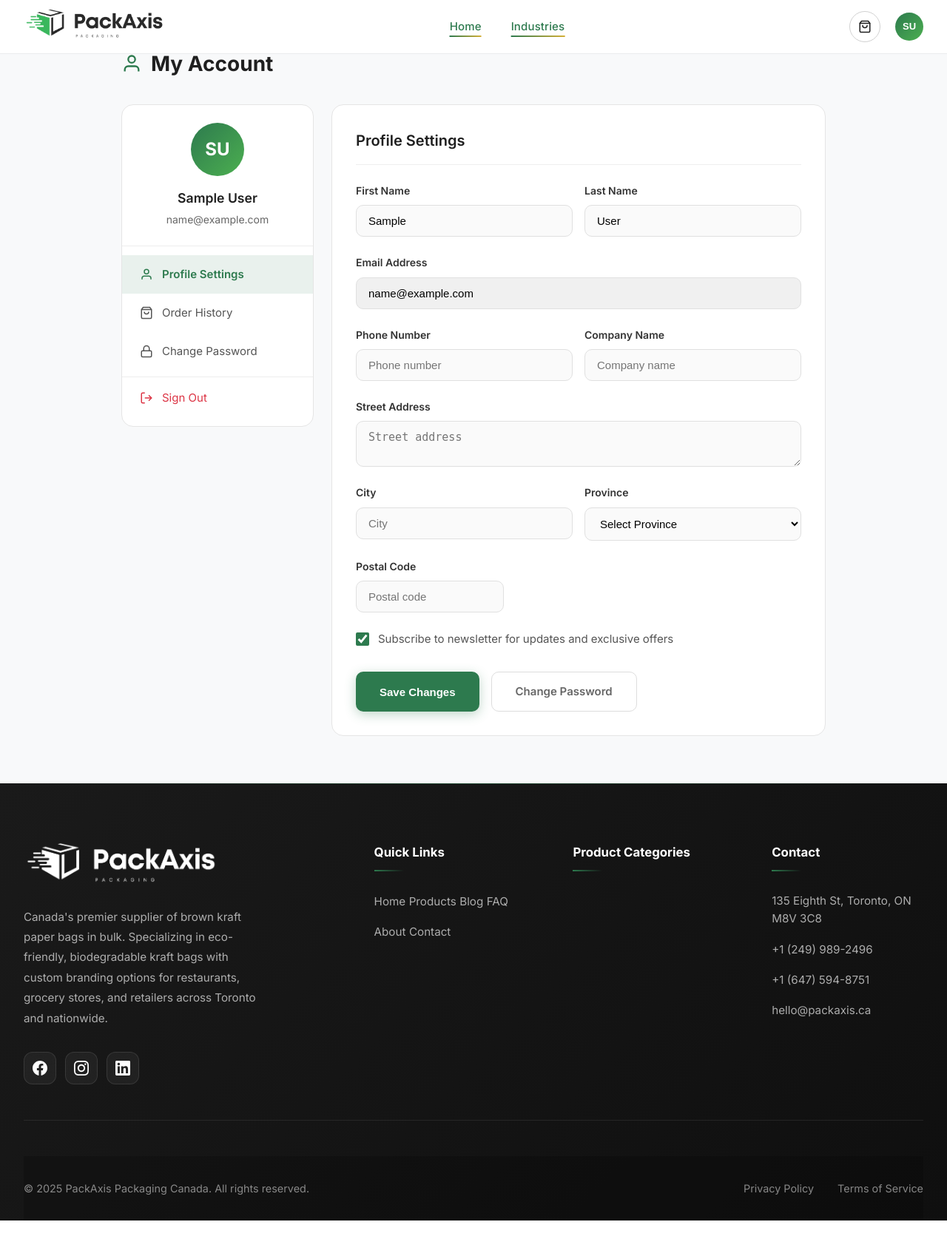
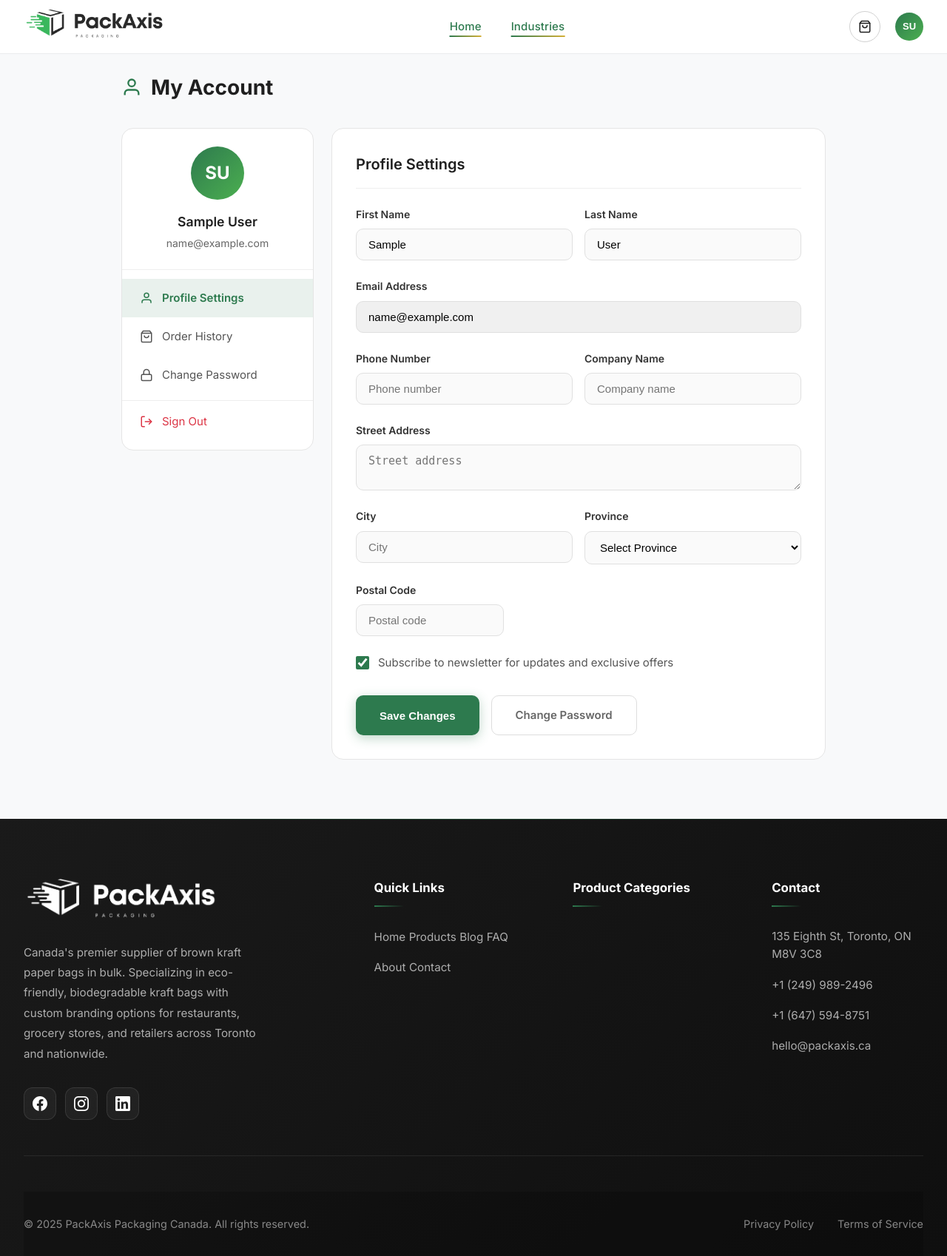
Before and after one commit to printnkraft/packaxis-app, a Django app: page /accounts/profile/ in a window 1280 px wide. Shown: the whole page at 74% size. Before the commit the page ends 1650 px from the top, so only its background shows below. Run offline with Django 5.2, Linux system fonts and the light colour scheme; the visitor is signed in with stand-in values (Sample User, id 1); data comes from the database, SQL or seed files in the repository; data that the repository does not hold is empty; some libraries are stand-ins or nearby versions.

Commit message:
Match top spacing (6rem) on order history and my account pages

```diff
--- a/accounts/templates/accounts/order_history.html
+++ b/accounts/templates/accounts/order_history.html
@@ -5,7 +5,7 @@
 {% block extra_css %}
 <style>
     .orders-page {
-        padding: 4rem 0;
+        padding: 6rem 0 5rem;
         min-height: 70vh;
         background: #f8f9fa;
     }
--- a/accounts/templates/accounts/profile.html
+++ b/accounts/templates/accounts/profile.html
@@ -6,7 +6,7 @@
 {% block extra_css %}
 <style>
     .profile-page {
-        padding: 4rem 0;
+        padding: 6rem 0 5rem;
         min-height: 70vh;
         background: #f8f9fa;
     }
```
